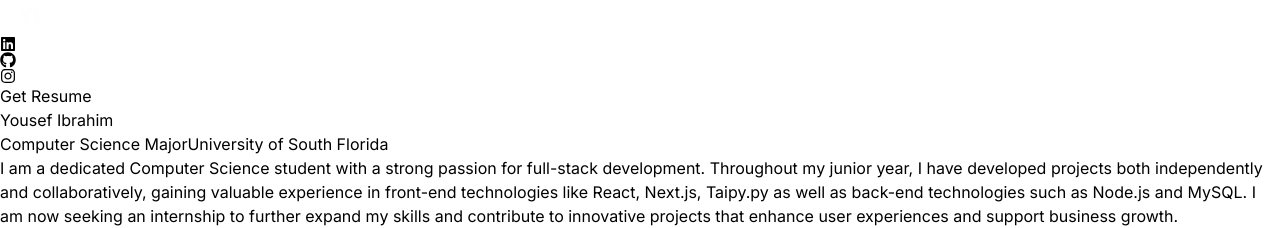
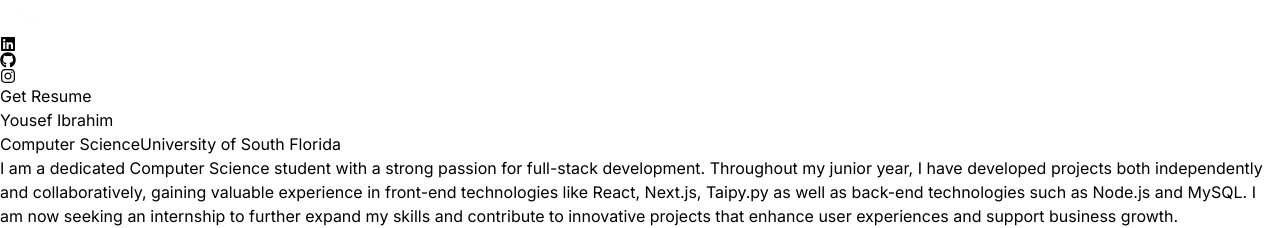
Before and after one commit to YousefGIbrahim/portfolio, a React (Vite) app: page / in a window 1280 px wide. Shown: the top 228 px of the page. Built offline with nearby package versions, Linux system fonts and the light colour scheme.

Commit message:
Update Hero.jsx

```diff
--- a/src/components/Hero.jsx
+++ b/src/components/Hero.jsx
@@ -32,7 +32,7 @@ const Hero = () => {
               className="bg-gradient-to-r from-pink-300 via-slate-500
                 to-purple-500 bg-clip-text text-3xl tracking-tight text-transparent"
             >
-              Computer Science Major
+              Computer Science
             </motion.span>
             <motion.span
               variants={container(0.5)}
```
